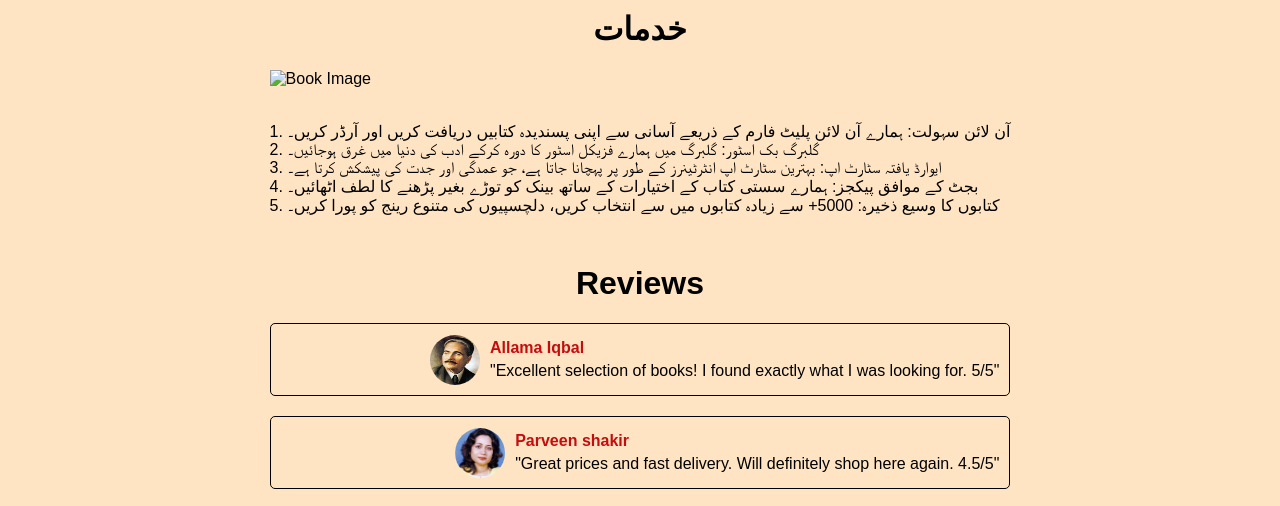
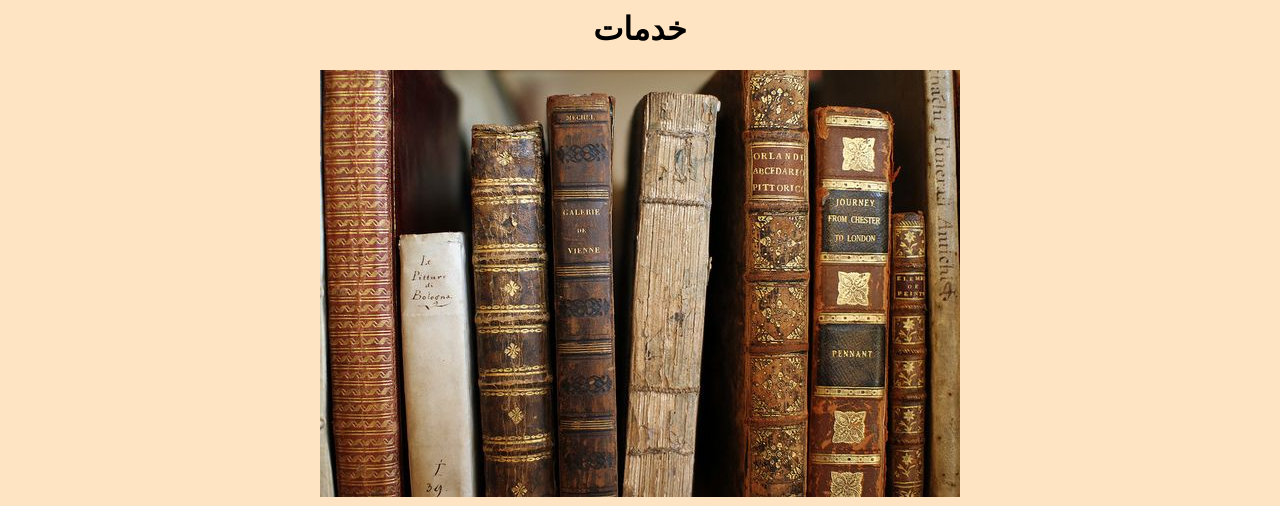
Before and after one commit to 2021bbit71/darulkitab, a plain HTML site: page index.html in a window 1280 px wide. Shown: the part 328-834 px from the top of the page. Drawn offline with Linux system fonts and the light colour scheme; files whose address does not match are found by name.

Commit message:
Add files via upload

```diff
--- a/index.html
+++ b/index.html
@@ -35,7 +35,7 @@
 <div class="main-content">
     <h1>ہم اور ہماری داستان</h1>
     <div class="content-container">
-        <img src="assest/book.jpg" alt="Book Image">
+        <img src="book.jpg" alt="Book Image">
         <p>"دار الکتب میں، ہم مختلف اصناف پر محیط کتابوں کا متنوع مجموعہ پیش کرتے ہیں۔ عصری افسانوں سے لے کر کلاسیکی کہانیوں تک، ہر قاری کے لیے کچھ نہ کچھ تلاش کریں۔ ہمارے وسیع انتخاب کے لیے مشہور، خاص طور پر لوک کہانیوں اور کلاسیکی داستانوں میں، ہمارا مقصد آپ کے سرفہرست ہونا ہے۔ آن لائن بک اسٹورز میں انتخاب۔ ہمارے ساتھ دلکش عنوانات دریافت کریں اور دار الکتب پر پڑھنے کی خوشی دریافت کریں۔"
           </p>
     </div>
@@ -46,7 +46,7 @@
  <div class=" second main-content">
     <h1>   خدمات</h1>
     <div class="content-container">
-        <img src="assest/main.jpg" alt="Book Image">
+        <img src="main.jpg" alt="Book Image">
         <p>
             <br>1. آن لائن سہولت: ہمارے آن لائن پلیٹ فارم کے ذریعے آسانی سے اپنی پسندیدہ کتابیں دریافت کریں اور آرڈر کریں۔
 
```
